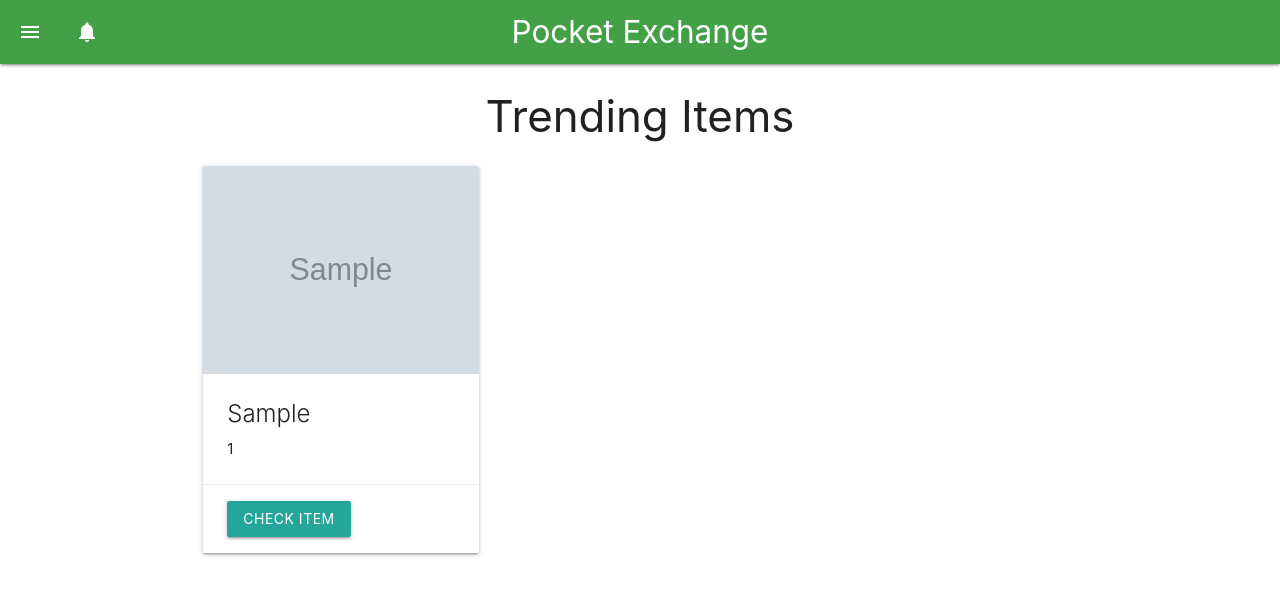
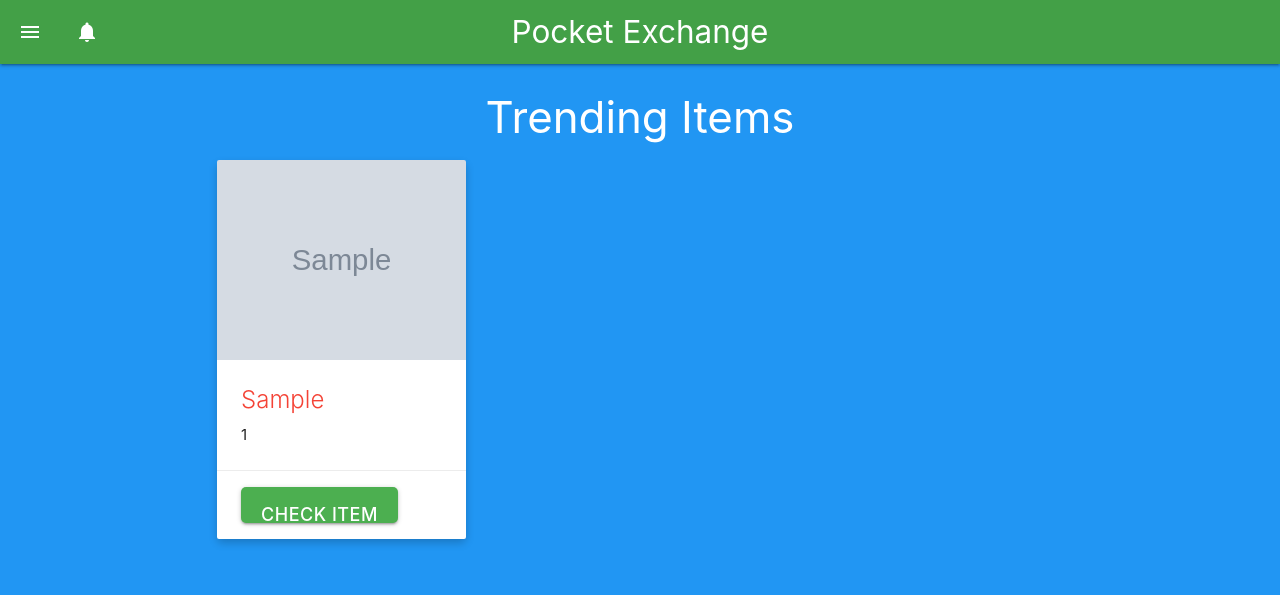
Before and after one commit to TriniWeb-Pirates/Pocket_Exchange_App, a Flask app: page /trending_page in a window 1280 px wide. Shown: the top 595 px of the page. Run offline with Flask 3, Linux system fonts and the light colour scheme; tables that the repository leaves empty hold one stand-in row (values such as "Sample post"); grey boxes marked "Sample" are stand-in pictures; parts of the project's set-up code (start-up, migrations or seed data) failed here and were passed over; some web fonts are replaced.

Commit message:
Trending page css added

```diff
--- a/App/templates/TrendingPage.html
+++ b/App/templates/TrendingPage.html
@@ -10,6 +10,65 @@
   <meta charset="utf-8">
   <meta name="viewport" content="width=device-width, initial-scale=1.0">
   <link rel="stylesheet" href="https://cdnjs.cloudflare.com/ajax/libs/materialize/1.0.0/css/materialize.min.css">
+  <style>
+    body {
+      background-color: #2196f3;
+    }
+
+    h3.center {
+      color: #fff;
+      text-align: center;
+      margin-top: 30px;
+    }
+
+    .card {
+      margin: 0 auto;
+      margin-bottom: 20px;
+      width: 90%;
+      box-shadow: 0 4px 8px 0 rgba(0, 0, 0, 0.2);
+      transition: 0.3s;
+      border-radius: 5px;
+      background-color: #fff;
+    }
+
+    .card:hover {
+      box-shadow: 0 8px 16px 0 rgba(0, 0, 0, 0.2);
+    }
+
+    .card-image img {
+      width: 100%;
+      height: 200px;
+      object-fit: cover;
+      border-top-right-radius: 5px;
+      border-top-left-radius: 5px;
+    }
+
+    .card-content {
+      padding: 20px;
+    }
+
+    .card-title {
+      color: #f44336;
+      font-size: 24px;
+      font-weight: 500;
+      margin-bottom: 10px;
+    }
+
+    .card-action a {
+      background-color: #4caf50;
+      color: #fff;
+      font-size: 18px;
+      font-weight: 500;
+      padding: 10px 20px;
+      border-radius: 5px;
+      text-transform: uppercase;
+      transition: 0.3s;
+    }
+
+    .card-action a:hover {
+      background-color: #ff8f00;
+    }
+  </style>
 </head>
 
 <body>
@@ -41,6 +100,4 @@
   <script src="https://cdnjs.cloudflare.com/ajax/libs/materialize/1.0.0/js/materialize.min.js"></script>
 </body>
 
-
-
 {% endblock %}
```
